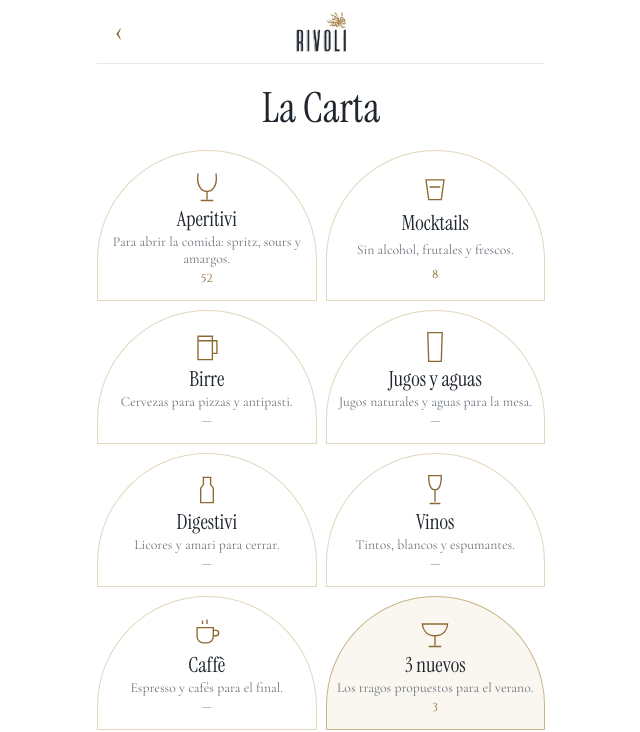
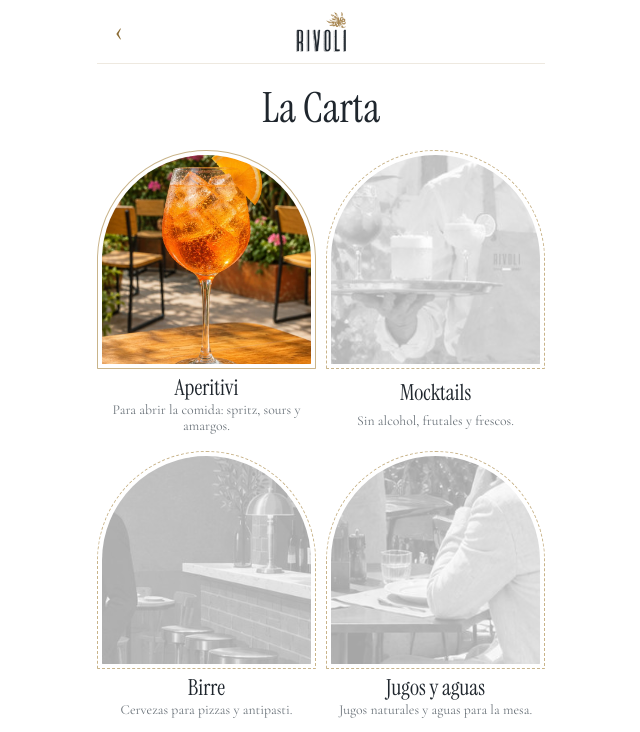
Before and after one commit to rarubilar/RIVOLI, a plain HTML site: page carta/index.html in a window 1280 px wide. Both pictures are taken after a click on the link "Carta". Shown: the top 732 px of the page, without its empty margins (319-959 px from the left). Drawn offline with nearby package versions, Linux system fonts and the light colour scheme.

Commit message:
Carta: arcos con imagen (Aperitivi listo, resto provisional)
Co-Authored-By: Claude Opus 5.5 <noreply@anthropic.com>
Claude-Session: https://claude.ai/code/session_019MoS2hn62rMDpRnL1fqsn9

```diff
--- a/carta/index.html
+++ b/carta/index.html
@@ -59,14 +59,15 @@ main{padding-block:16px 48px}
 .intro p{margin:.5rem auto 0;font-size:1.05rem;color:#58616a;max-width:34ch;line-height:1.4}
 
 /* arcos */
-.arches{display:grid;grid-template-columns:repeat(2,minmax(0,1fr));gap:9px}
-.arch{border:1px solid #e2d6bd;border-radius:999px 999px 6px 6px;padding:18px 8px 12px;display:grid;justify-items:center;text-align:center;gap:4px;background:#fff;transition:background .2s,border-color .2s}
-.arch:active,.arch:hover{background:var(--tint);border-color:var(--gold)}
-.arch svg{width:36px;height:36px;color:var(--gold)}
-.arch .n{font-family:var(--f-name);font-size:1.3rem;line-height:1}
+.arches{display:grid;grid-template-columns:repeat(2,minmax(0,1fr));gap:16px 10px}
+.arch{display:grid;justify-items:center;text-align:center;gap:3px;min-width:0}
+.arch .aw{box-sizing:border-box;display:block}
+.arch .aw{width:100%;height:218.5px;border-radius:999px 999px 6px 6px;overflow:hidden;border:1px solid #c9b48a;padding:4px;background:#fff;transition:border-color .2s,transform .2s}
+.arch .aw img{width:100%;height:100%;object-fit:cover;object-position:center 30%;border-radius:999px 999px 4px 4px;display:block}
+.arch:active .aw,.arch:hover .aw{border-color:var(--gold);transform:translateY(-2px)}
+.arch .n{font-family:var(--f-name);font-size:1.38rem;line-height:1;margin-top:5px}
 .arch .d{font-size:.86rem;color:#6b737a;line-height:1.2}
-.arch .c{font-family:var(--f-cap);font-size:.72rem;color:var(--gold)}
-.arch.nuevo{border-color:var(--gold-soft);background:var(--tint)}
+.arch.falta .aw{border-style:dashed}.arch.falta .aw img{filter:grayscale(1) opacity(.35)}
 
 /* categorías deslizables */
 .rowwrap{position:relative;margin:0 calc(-1 * max(16px,env(safe-area-inset-left,0px))) .4rem}
@@ -157,12 +158,13 @@ const count=s=>s.cats.reduce((a,c)=>a+c[2].length,0);
 const portada=document.getElementById('portada'),interior=document.getElementById('interior'),app=document.getElementById('app'),back=document.getElementById('back');
 let cat=0;
 
+const IMG_LISTA=['aperitivi'];
 function renderCarta(){
   back.setAttribute('href','#');
   app.innerHTML=`<div class="view"><div class="intro" style="margin-top:5.2px;margin-bottom:1.265rem"><h1 class="h">La Carta</h1></div>
    <nav class="arches" aria-label="Secciones de la carta">
-   ${SECCIONES.map(s=>{const n=count(s);return `<a class="arch" href="#${s.id}">${ic(s.i)}<span class="n">${s.n}</span><span class="d">${s.d}</span><span class="c">${n||'—'}</span></a>`}).join('')}
-   <a class="arch nuevo" href="../tragos-verano/">${ic('coupe')}<span class="n">3 nuevos</span><span class="d">Los tragos propuestos para el verano.</span><span class="c">3</span></a>
+   ${SECCIONES.map(s=>{const ok=IMG_LISTA.includes(s.id);return `<a class="arch${ok?'':' falta'}" href="#${s.id}"><span class="aw"><img src="../assets/carta/${s.id}${ok?'':'-prov'}.jpg" alt="" loading="lazy"></span><span class="n">${s.n}</span><span class="d">${s.d}</span></a>`}).join('')}
+   <a class="arch falta" href="../tragos-verano/"><span class="aw"><img src="../assets/carta/nuevos-prov.jpg" alt="" loading="lazy"></span><span class="n">3 nuevos</span><span class="d">Los tragos propuestos para el verano.</span></a>
    </nav></div>`;
 }
 function renderSeccion(s){
```
Also changed, not shown: assets/carta/birre-prov.jpg (added), assets/carta/caffe-prov.jpg (added), assets/carta/digestivi-prov.jpg (added), assets/carta/jugos-prov.jpg (added), assets/carta/mocktails-prov.jpg (added), assets/carta/nuevos-prov.jpg (added), assets/carta/vinos-prov.jpg (added).
